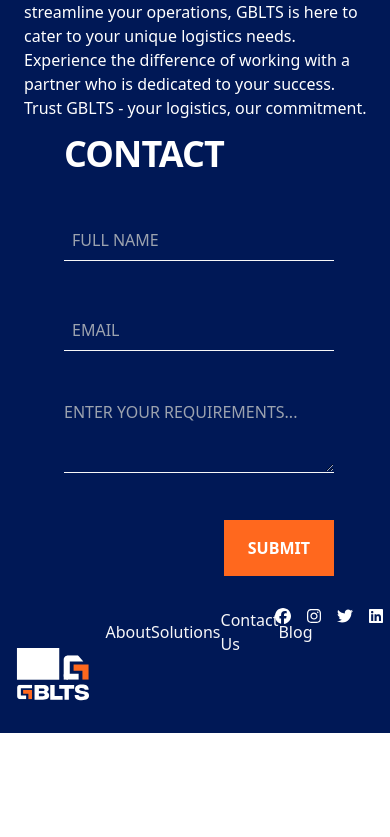
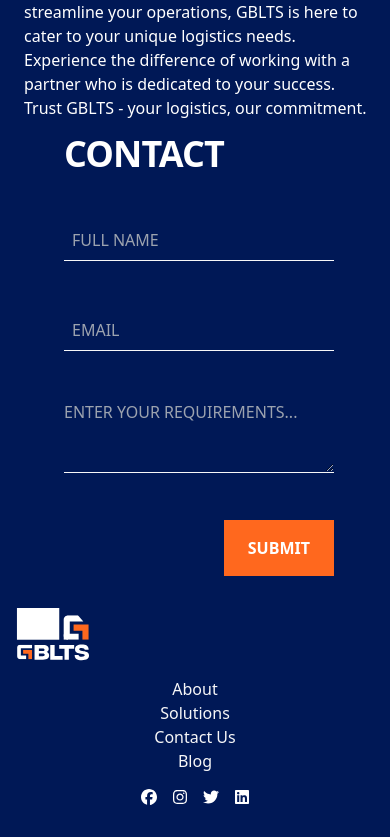
Before and after one commit to mailtoravi437/gblts1, a React (Vite) app: page / in a window 390 px wide. Shown: the part 6549-7386 px from the top of the page. Before the commit the page ends 7282 px from the top, so only its background shows below. Built offline with nearby package versions, Linux system fonts and the light colour scheme.

Commit message:
Footer responsive

```diff
--- a/src/Footer.jsx
+++ b/src/Footer.jsx
@@ -13,22 +13,22 @@ const Footer = () => {
       <section className="bg-gbltsblue px-4">
         <div className="max-w-screen-xl mx-auto">
           <div className="grid grid-cols-12 py-8">
-            <div className="col-span-3 flex-shrink-0 items-start pt-10">
+            <div className="col-span-12 md:col-span-3 flex-shrink-0 items-start md:pt-10">
               <img
                 className="h-auto w-auto "
                 src={FooterLogo}
                 alt="Your Company"
               />
             </div>
-            <div className="col-span-6">
-              <ul className="flex flex-row justify-around items-center justify-center text-gbltsgrey">
+            <div className="col-span-12 md:col-span-6 mt-4 md:mt-0">
+              <ul className="flex flex-col md:flex-row justify-around items-center justify-center text-gbltsgrey">
                 <li>About</li>
                 <li>Solutions</li>
                 <li>Contact Us</li>
                 <li>Blog</li>
               </ul>
             </div>
-            <div className="col-span-3 flex justify-center ">
+            <div className="col-span-12 md:col-span-3 flex justify-center mt-4 md:mt-0">
               {/* Social Media Icons */}
               <FontAwesomeIcon icon={faFacebook} className="text-white mx-2" />
               <FontAwesomeIcon icon={faInstagram} className="text-white mx-2" />
```
